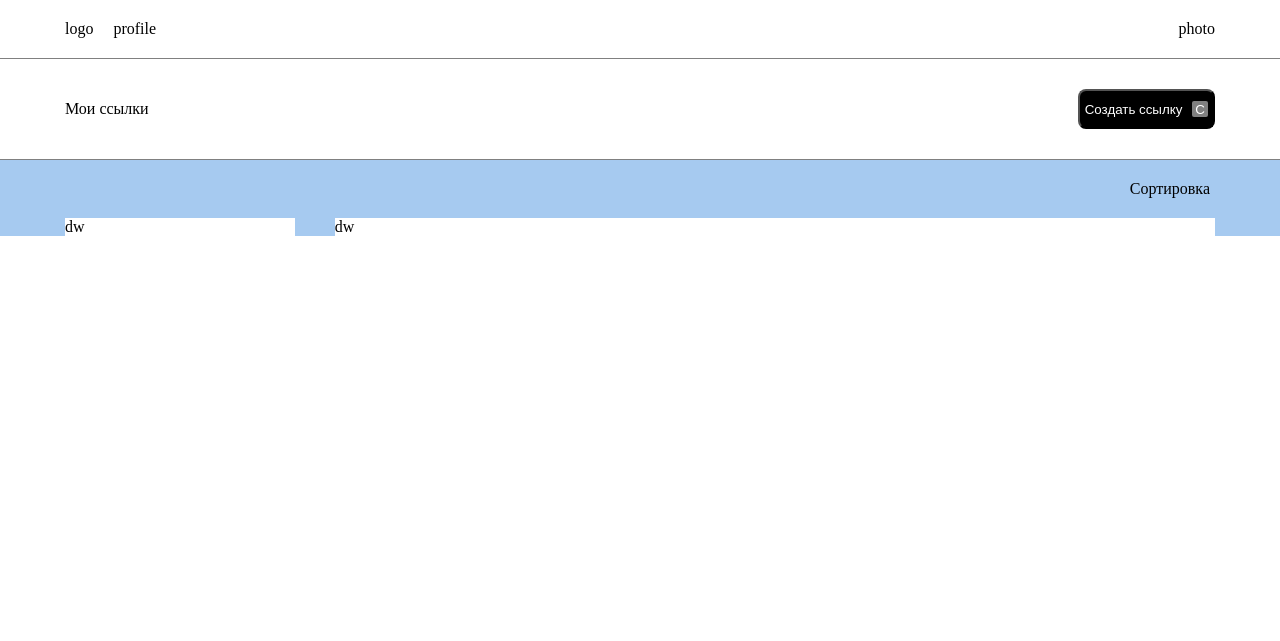
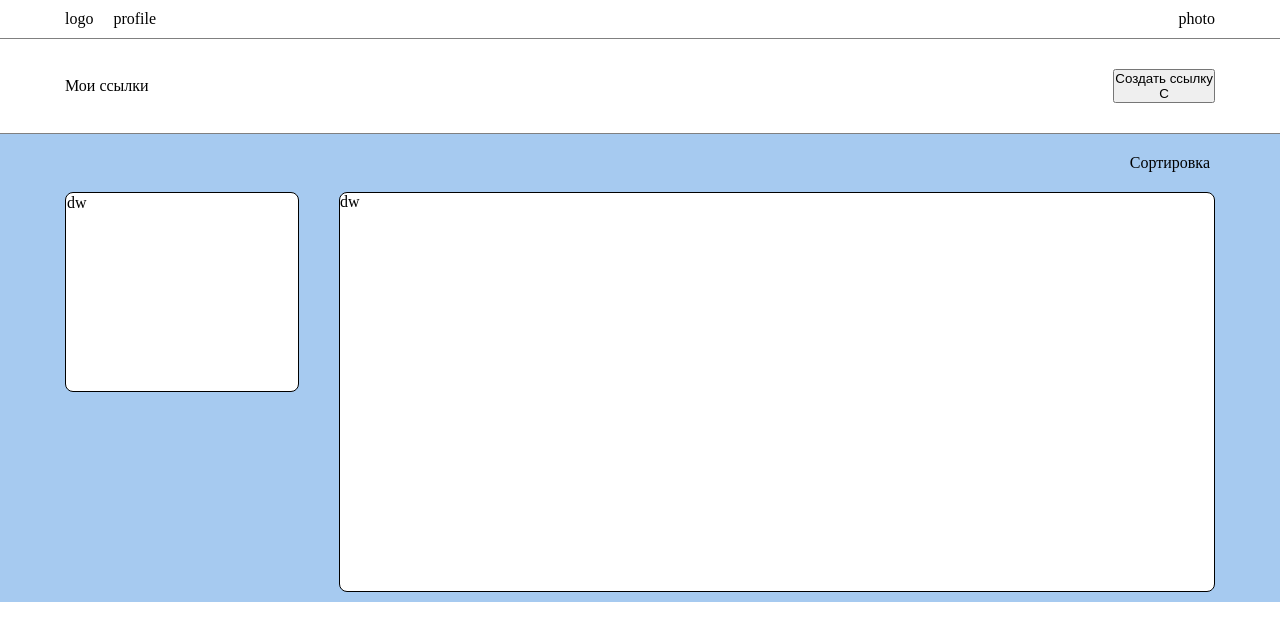
Before and after one commit to YAGAOFFIT/nilurlLK, a PHP site: page / in a window 1280 px wide. Shown: the top 641 px of the page. Run offline with PHP 8.4, Linux system fonts and the light colour scheme.

Commit message:
made all elements without styles, improved header

```diff
--- a/style.css
+++ b/style.css
@@ -17,10 +17,10 @@
 #profile-container {
 display: flex;
 justify-content: space-between;
-  padding: 20px 0px;
+padding: 10px 0px;
 }
 
-#logo-container {
+#logo-container, #logo-with-dot-container {
 display: flex;
 align-items: center;
 }
@@ -54,7 +54,7 @@
 padding: 30px 0px;
 }
 
-#main-links-button {
+.links-button {
 display: flex;
 align-items: flex-end;
 background-color: black;
@@ -64,14 +64,14 @@
 position: relative;
 }
 
-#create-link-text {
+.create-link-text {
 margin-right: 5px;
 line: height: 26px;
 margin-right: 10px;
 }
 
-/* Стили для #create-link-icon */
-#create-link-icon {
+/* Стили для .create-link-icon */
+.create-link-icon {
 background-color: gray;
 border-radius: 2px;
 padding: 0.5px 3px;
@@ -120,14 +120,22 @@
 }
 
 #left-content {
-  width: 300px;
 margin-right: 40px;
 background-color: white;
+width: 306px;
+height: 200px;
+padding: 1px;
+border-radius: 8px;
+border: 1px solid;
 }
 
 #right-content {
 width: 100%;
+height: 400px;
 background-color: white;
+margin-bottom: 10px;
+border-radius: 8px;
+border: 1px solid;
 }
 
 .row-reverse {
```
Also changed, not shown: other parts of style.css (+39 -0 lines), images/circle-with-dot — копия.png (added), images/circle-with-dot.png (added), images/circle.png (added), images/divabsolute1112-eyt-200h.png (added), images/letter-a+.png (added), images/letter-a.png (added), images/svg1104-118w.svg (added), images/svg189-tamq.svg (added), images/svgmargin192-11r.svg (added). Lines whose indentation alone changed are shown as unchanged.
